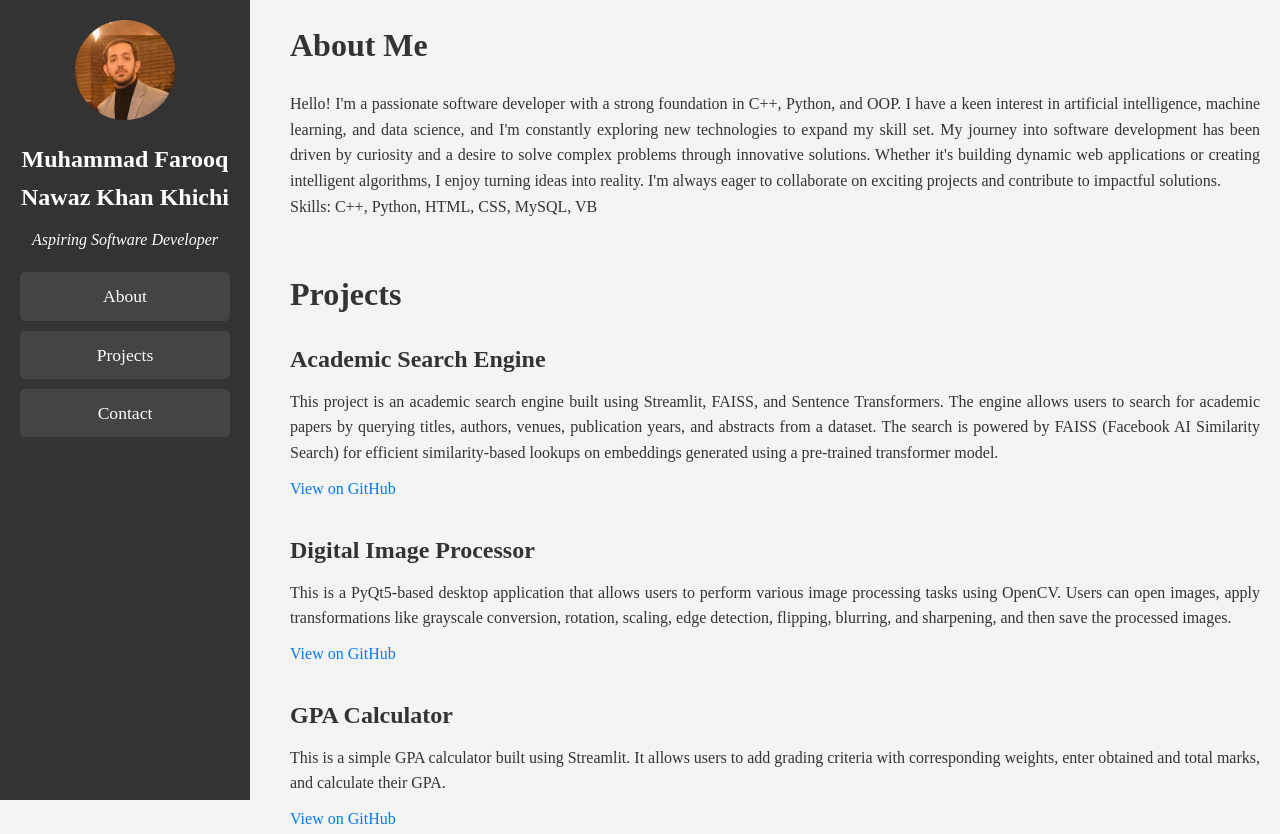
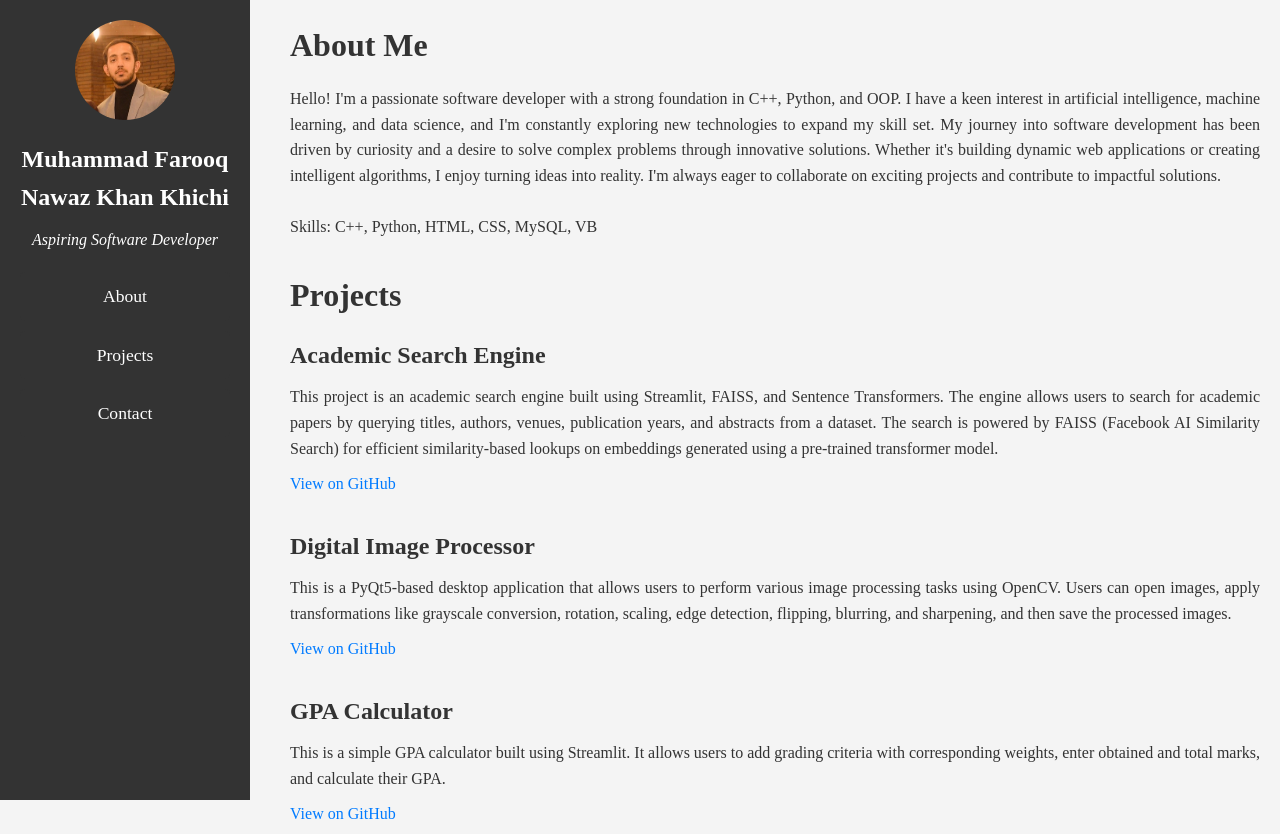
Before and after one commit to Dr-Mystic/dr-mystic.github.io, a plain HTML site: page index.html in a window 1280 px wide. Shown: the top 834 px of the page. Drawn offline with Linux system fonts and the light colour scheme.

Commit message:
Updated layout

```diff
--- a/index.html
+++ b/index.html
@@ -37,7 +37,7 @@
             <section id="about">
                 <h2>About Me</h2>
                 <p>Hello! I'm a passionate software developer with a strong foundation in C++, Python, and OOP. I have a keen interest in artificial intelligence, machine learning, and data science, and I'm constantly exploring new technologies to expand my skill set. My journey into software development has been driven by curiosity and a desire to solve complex problems through innovative solutions. Whether it's building dynamic web applications or creating intelligent algorithms, I enjoy turning ideas into reality. I'm always eager to collaborate on exciting projects and contribute to impactful solutions.</p>
-                <p>Skills: C++, Python, HTML, CSS, MySQL, VB</p>
+                <p><br>Skills: C++, Python, HTML, CSS, MySQL, VB</p>
             </section>
 
             <section id="projects">
--- a/styles.css
+++ b/styles.css
@@ -67,7 +67,7 @@ body {
     display: block;
     text-align: center;
     padding: 10px;
-    background-color: #444;
+    background-color: #333;
     border-radius: 5px;
 }
 
@@ -84,12 +84,12 @@ body {
 
 /* Section Styles */
 section {
-    margin-bottom: 50px;
+    margin-bottom: 30px;
 }
 
 h2 {
     font-size: 2em;
-    margin-bottom: 20px;
+    margin-bottom: 15px;
 }
 
 .project {
```
Lines whose indentation alone changed are shown as unchanged.
